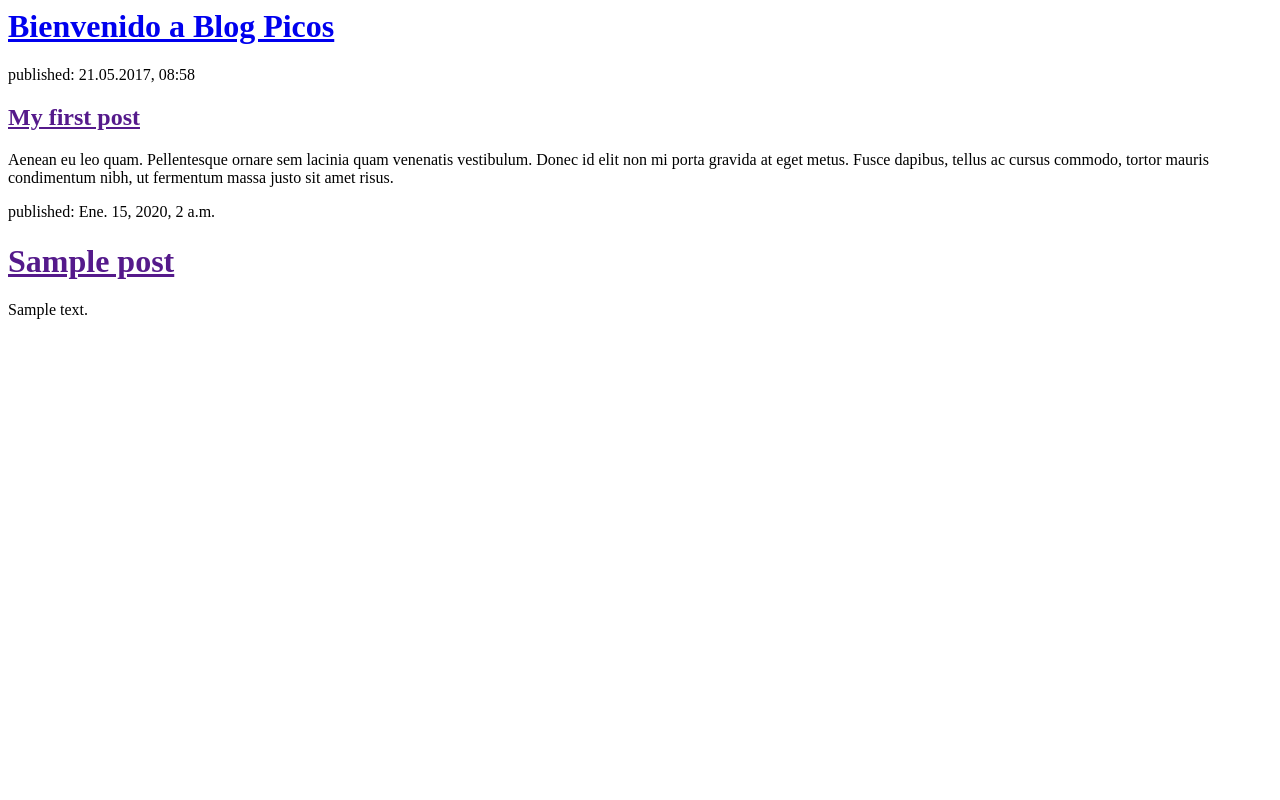
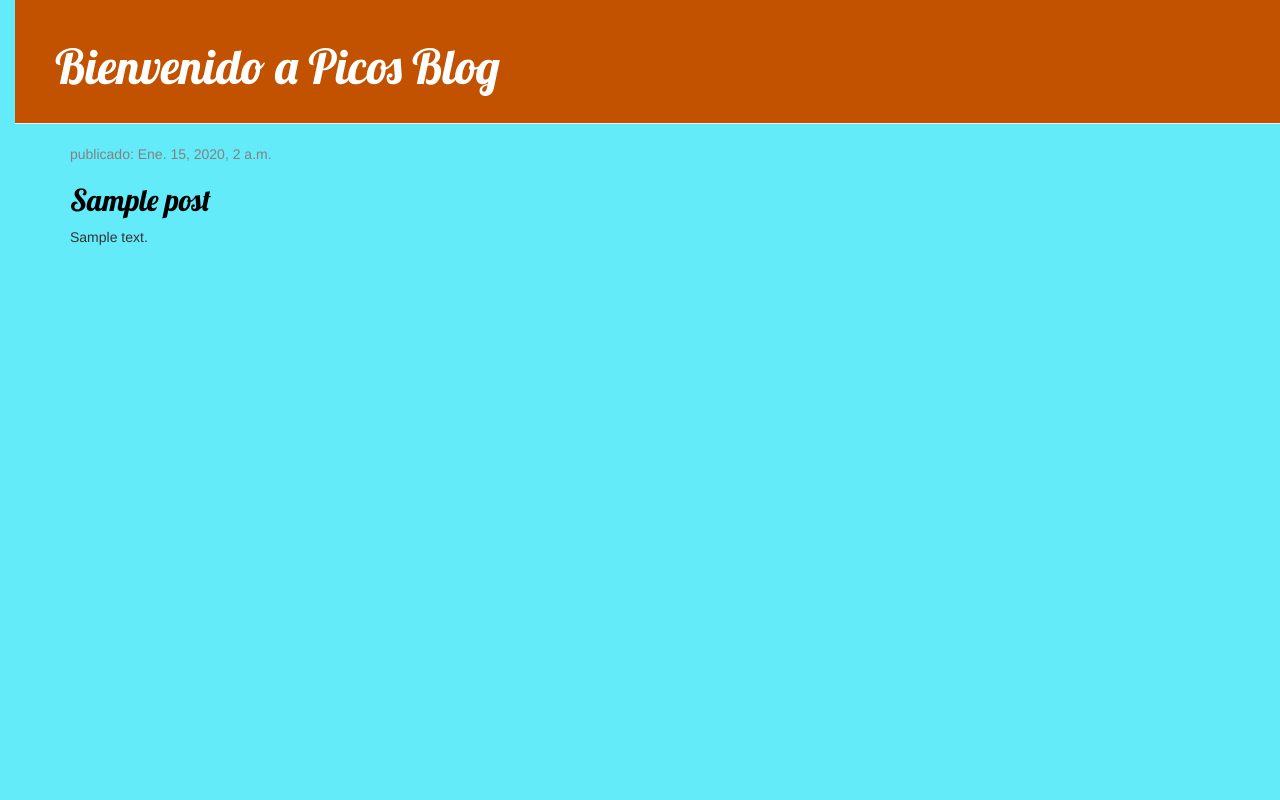
Before and after one commit to josepic99/mi-primer-blog, a Django app: page / in a window 1280 px wide. Run offline with Django 3.2, Linux system fonts and the light colour scheme; tables that the repository leaves empty hold one stand-in row (values such as "Sample post"); some libraries are stand-ins or nearby versions.

Commit message:
Modificacion Bootstrap.

```diff
--- /dev/null
+++ b/blog/static/css/blog.css
@@ -0,0 +1,59 @@
+h1 a,
+h2 a {
+  color: #0f0bdf;
+  font-family: "Lobster";
+}
+body {
+  padding-left: 15px;
+}
+    .page-header {
+      background-color: #c25100;
+      margin-top: 0;
+
+      padding: 20px 20px 20px 40px;
+    }
+    .page-header h1,
+    .page-header h1 a,
+    .page-header h1 a:visited,
+    .page-header h1 a:active {
+      color: #ffffff;
+      font-size: 36pt;
+      text-decoration: none;
+    }
+    .content {
+      margin-left: 40px;
+    }
+    h1,
+    h2,
+    h3,
+    h4 {
+      font-family: "Lobster", cursive;
+    }
+    .date {
+      color: #828282;
+    }
+    .save {
+      float: right;
+    }
+    .post-form textarea,
+    .post-form input {
+      width: 100%;
+    }
+    .top-menu,
+    .top-menu:hover,
+    .top-menu:visited {
+      color: #ffffff;
+      float: right;
+      font-size: 26pt;
+      margin-right: 20px;
+    }
+    .post {
+      margin-bottom: 70px;
+    }
+    .post h1 a,
+
+    .post h1 a:visited,
+    .post h2 a,
+    .post h2 a:visited {
+      color: #000000;
+    }
--- a/blog/templates/blog/post_list.html
+++ b/blog/templates/blog/post_list.html
@@ -1,29 +1,41 @@
+{% load static %}
 <html>
   <head>
     <title>Picos Blog</title>
+    <link
+      rel="stylesheet"
+      href="//maxcdn.bootstrapcdn.com/bootstrap/3.2.0/css/bootstrap.min.css"
+    />
+    <link
+      rel="stylesheet"
+      href="//maxcdn.bootstrapcdn.com/bootstrap/3.2.0/css/bootstrap-theme.min.css"
+    />
+    <link
+      href="https://fonts.googleapis.com/css?family=Lobster&subset=latin,latin-ext"
+      rel="stylesheet"
+      type="text/css"
+    />
+    <link rel="stylesheet" href="{% static 'css/blog.css' %}" />
   </head>
-  <body>
-    <div>
-      <h1><a href="/">Bienvenido a Blog Picos</a></h1>
+  <body style="background-color:#63EBFA;">
+    <div class="page-header">
+      <h1><a href="/">Bienvenido a Picos Blog</a></h1>
     </div>
 
-    <div>
-      <p>published: 21.05.2017, 08:58</p>
-      <h2><a href="">My first post</a></h2>
-      <p>
-        Aenean eu leo quam. Pellentesque ornare sem lacinia quam venenatis
-        vestibulum. Donec id elit non mi porta gravida at eget metus. Fusce
-        dapibus, tellus ac cursus commodo, tortor mauris condimentum nibh, ut
-        fermentum massa justo sit amet risus.
-      </p>
+    <div class="content container">
+      <div class="row">
+        <div class="col-md-8">
+          {% for post in posts %}
+          <div class="post">
+            <div class="date">
+              <p>publicado: {{ post.published_date }}</p>
+            </div>
+            <h2><a href="">{{ post.title }}</a></h2>
+            <p>{{ post.text|linebreaksbr }}</p>
+          </div>
+          {% endfor %}
+        </div>
+      </div>
     </div>
-
-    {% for post in posts %}
-    <div>
-      <p>published: {{ post.published_date }}</p>
-      <h1><a href="">{{ post.title }}</a></h1>
-      <p>{{ post.text|linebreaksbr }}</p>
-    </div>
-    {% endfor %}
   </body>
 </html>
```
